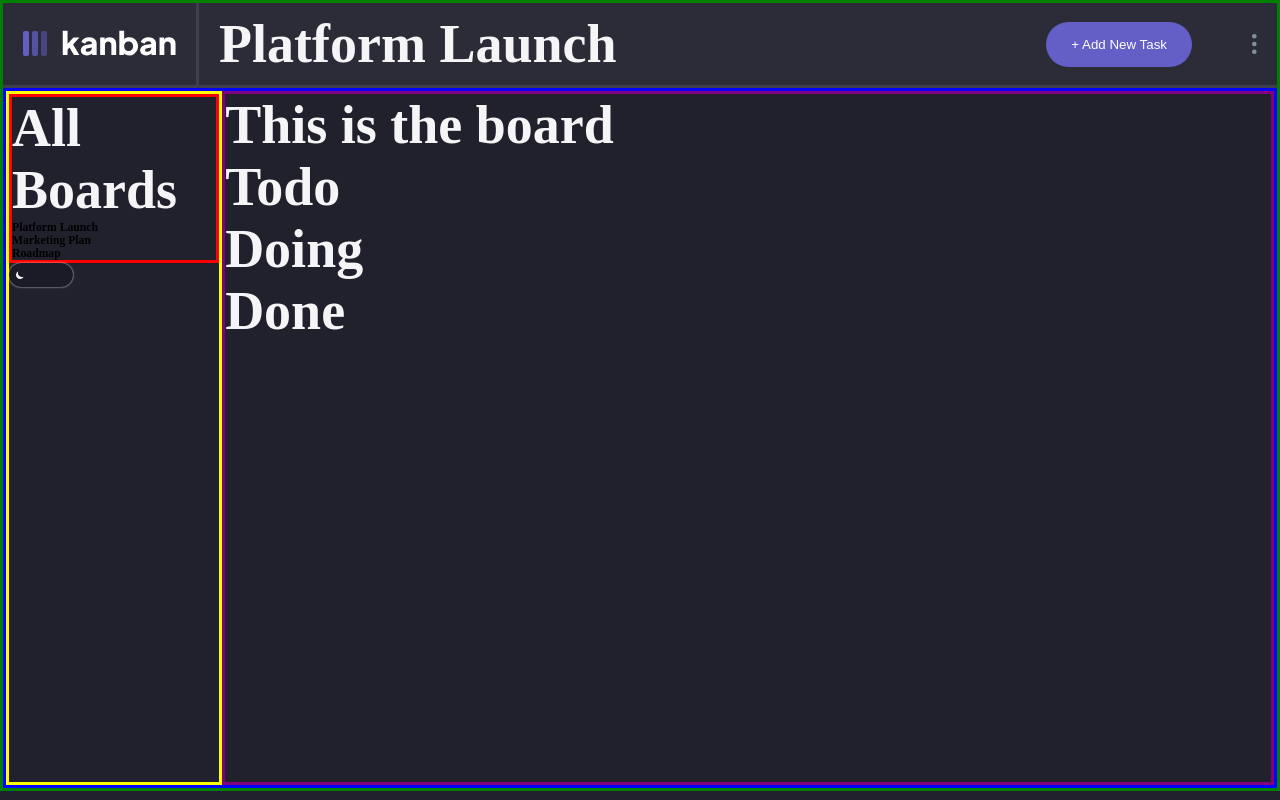
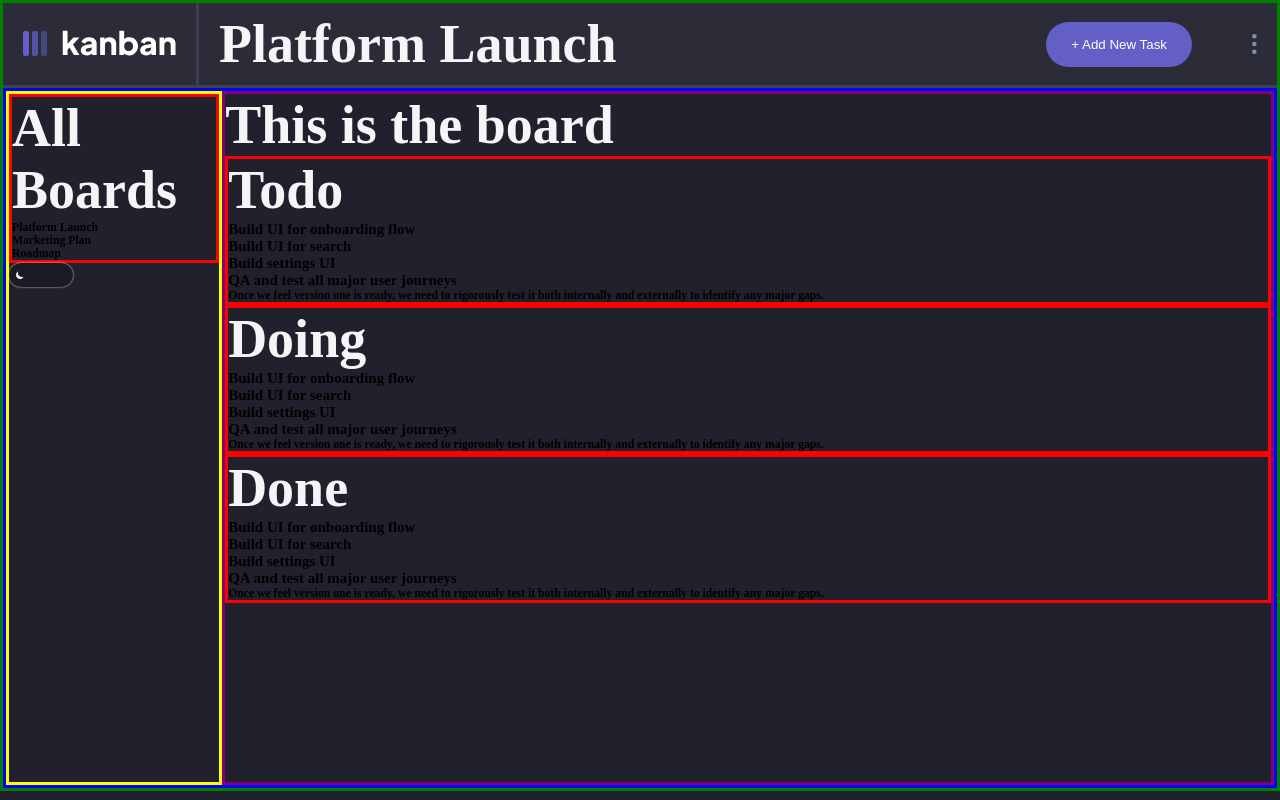
Before and after one commit to MichaelArayaMurcia/kanbanboard, a React (Vite) app: page / in a window 1280 px wide. Built offline with nearby package versions, Linux system fonts and the light colour scheme.

Commit message:
I setup the column components correctly, I will next work on the styling of the sidebar component.

```diff
--- a/src/components/board/board.tsx
+++ b/src/components/board/board.tsx
@@ -1,8 +1,11 @@
 import React, { useState } from 'react'
 import { createContext, useContext } from "react";
 import { boardsContext1 } from "../../App";
+import column from "../column/";
+
 
 import "./board.scss"
+import Column from '../column/column';
 
 function Board (){
   const { boards } = useContext(boardsContext1);
@@ -12,10 +15,12 @@ function Board (){
       <h1>This is the board</h1>
 
       {
-        boards[0].columns.map((column => {
+        boards[0].columns.map((item => {
           return (
-            <h1> {column.name} </h1>
-          )
+            <div>
+              <Column key={item.name} name={item.name} boardNumber={0} columnNumber={0} />
+            </div>
+)
         }))
       }
 
--- a/src/components/column/column.tsx
+++ b/src/components/column/column.tsx
@@ -0,0 +1,51 @@
+import React, { useState } from 'react'
+import { createContext, useContext } from "react";
+import "./column.scss"
+import { boardsContext1 } from "../../App";
+
+class Task {
+    constructor(){
+        title: String;
+        id: Number;
+        description: String;
+        status: String;
+        subtasks: [
+            {
+                title: String,
+                isCompleted: Boolean,
+            }
+        ]
+    }
+}
+
+type ColumnProps = {
+    name: string,
+    boardNumber: number,
+    columnNumber: number
+  }
+
+
+function Column ({ name, boardNumber, columnNumber }: ColumnProps){
+    const { boards } = useContext(boardsContext1);
+
+    let listOfTasks = boards[boardNumber].columns[columnNumber].tasks;
+
+    return (
+        <div className="sidebarContainer">
+            <h1> { name } </h1>
+
+            {
+                listOfTasks.map((task => {
+                    return (
+                        <div key={task.title}>
+                            <h2> {task.title} </h2>
+                            <h3> {task.description} </h3>
+                        </div>
+                    )
+            }))
+            }
+        </div>
+    )
+}
+
+export default Column;
--- a/src/components/column/index.tsx
+++ b/src/components/column/index.tsx
@@ -0,0 +1 @@
+export {default} from "./column";
```
